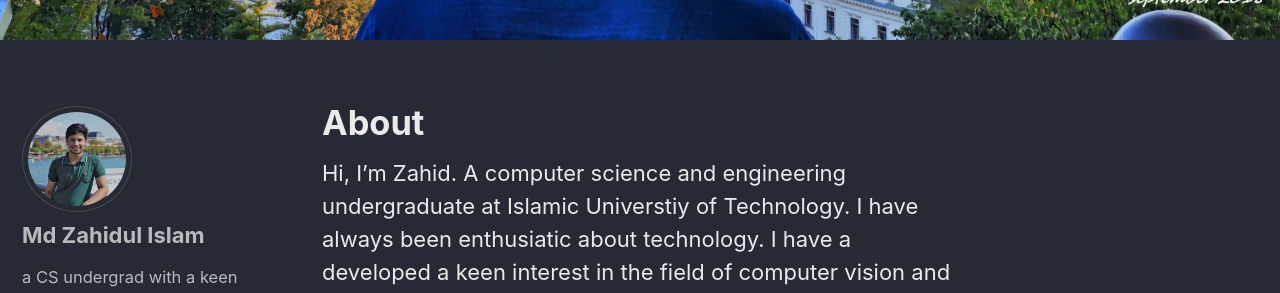
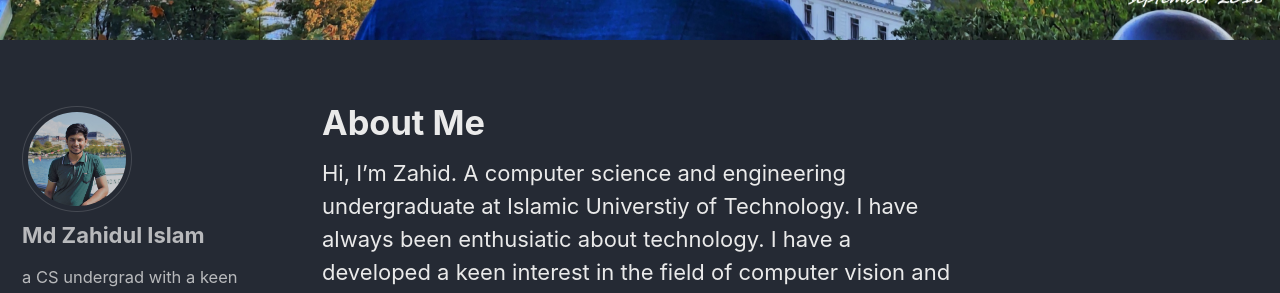
Before and after one commit to Zedd1558/Zedd1558.github.io, a Jekyll site: the page built from _pages/about.md, in a window 1280 px wide and 1218 px high. Shown: the part 442-735 px from the top of the window. Built offline with Jekyll 4.4.1, drawn with Linux system fonts in a browser that asks for light colours; cached includes are drawn as plain includes; nearby versions of some CDN libraries.

Commit message:
put some pages

```diff
--- a/_pages/about.md
+++ b/_pages/about.md
@@ -1,5 +1,5 @@
 ---
-title: "About"
+title: "About Me"
 permalink: /about/
 header:
     image: "/assets/images/about cover.jpg"
```
Also changed, not shown: _posts/2020-05-12-perceptron.md (+1 -0 lines).
